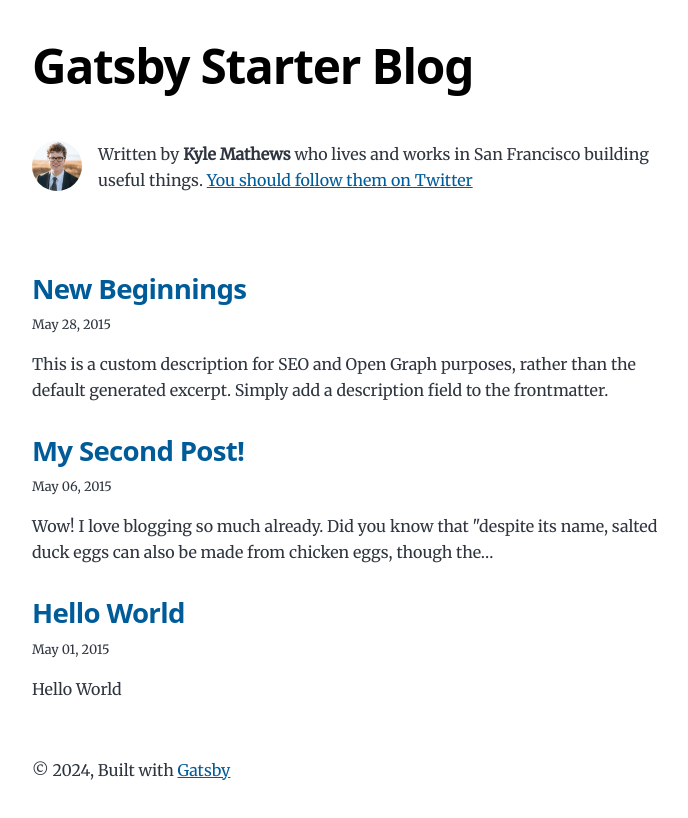
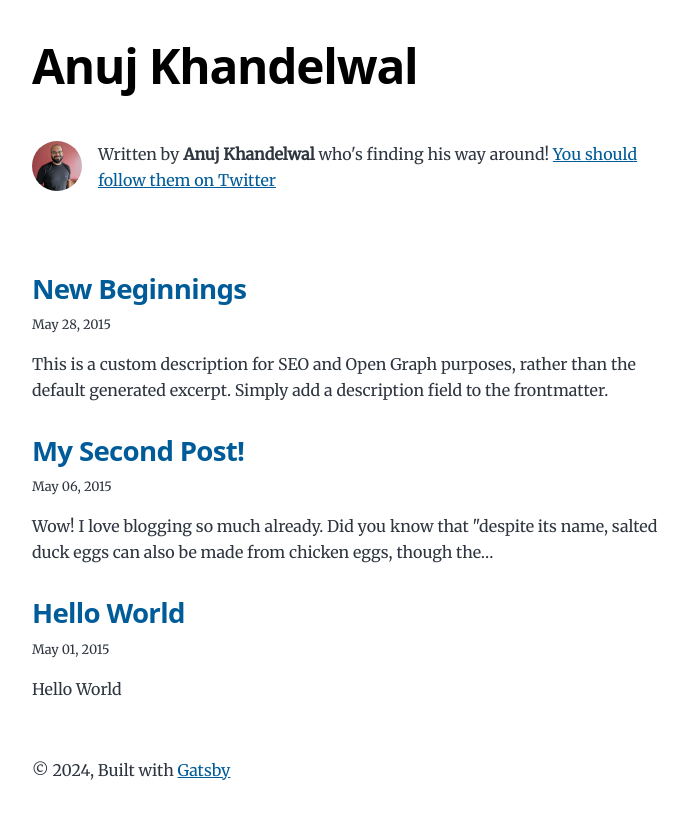
Before and after one commit to anujk14/anujk14.github.io, a Gatsby site: page / in a window 1280 px wide. Shown: the whole page, without its empty margins (292-980 px from the left). Built offline with nearby package versions, Linux system fonts and the light colour scheme; Gatsby itself is replaced by a stand-in of ours.

Commit message:
Initial commit - Basic setup
Changed name, pic etc.

```diff
--- a/gatsby-config.js
+++ b/gatsby-config.js
@@ -9,10 +9,10 @@
  */
 module.exports = {
   siteMetadata: {
-    title: `Gatsby Starter Blog`,
+    title: `Anuj Khandelwal`,
     author: {
-      name: `Kyle Mathews`,
-      summary: `who lives and works in San Francisco building useful things.`,
+      name: `Anuj Khandelwal`,
+      summary: `who's finding his way around!`,
     },
     description: `A starter blog demonstrating what Gatsby can do.`,
     siteUrl: `https://gatsbystarterblogsource.gatsbyjs.io/`,
@@ -118,7 +118,7 @@
         // https://css-tricks.com/meta-theme-color-and-trickery/
         // theme_color: `#663399`,
         display: `minimal-ui`,
-        icon: `src/images/gatsby-icon.png`, // This path is relative to the root of the site.
+        icon: `src/images/AK-logo.png`, // This path is relative to the root of the site.
       },
     },
   ],
--- a/src/components/bio.js
+++ b/src/components/bio.js
@@ -36,7 +36,7 @@
         className="bio-avatar"
         layout="fixed"
         formats={["auto", "webp", "avif"]}
-        src="../images/profile-pic.png"
+        src="../images/Red-bg-profile-pic.jpeg"
         width={50}
         height={50}
         quality={95}
--- a/src/pages/index.js
+++ b/src/pages/index.js
@@ -68,7 +68,7 @@
  *
  * See: https://www.gatsbyjs.com/docs/reference/built-in-components/gatsby-head/
  */
-export const Head = () => <Seo title="All posts" />
+export const Head = () => <Seo title="Home" />
 
 export const pageQuery = graphql`
   {
```
Also changed, not shown: src/images/AK-logo.png (added), src/images/Red-bg-profile-pic.jpeg (added).
